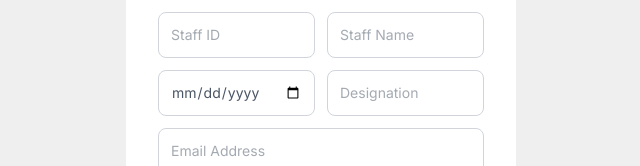
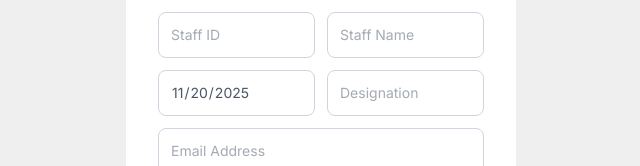
Before and after one commit to Esoft-Management-System/Frontend, a React app: page /StaffRequestLogin in a window 1280 px wide. Shown: the part 239-405 px from the top of the page, without its empty margins (319-959 px from the left). Built offline with nearby package versions, Linux system fonts and the light colour scheme; the HTML template or start-up script is replaced by a standard one.

Commit message:
I resolved date

```diff
--- a/src/components/common/Textinput.tsx
+++ b/src/components/common/Textinput.tsx
@@ -7,10 +7,11 @@ interface TextInputInterface{
   error?: string;
   name?: string;
   onChange?: (e: ChangeEvent<HTMLInputElement>) => void;
+  disbled?: boolean;
 }
 
 const Textinput = (props: TextInputInterface) => {
-    const {placeholder, type, value, error, name, onChange} =  props;
+    const {placeholder, type, value, error, name, onChange, disbled} =  props;
   if (
     type === "textarea"
   ) {
@@ -22,7 +23,7 @@ const Textinput = (props: TextInputInterface) => {
   }
   return (
     <>
-      <input name={name} onChange={onChange} className="border w-full text-sm text-gray-600 border-[#D1D5DB] p-3 focus:outline-none rounded-lg" type={type} placeholder={placeholder} value={value} />
+      <input name={name} onChange={onChange} className="border w-full text-sm text-gray-600 border-[#D1D5DB] p-3 focus:outline-none rounded-lg" type={type} placeholder={placeholder} value={value} disabled={disbled}/>
       {error && <p className="text-red-500 text-xs">{error}</p>}
     </>
   )
--- a/src/pages/login/StaffRequestLogin.tsx
+++ b/src/pages/login/StaffRequestLogin.tsx
@@ -1,11 +1,22 @@
 import { useNavigate } from "react-router-dom";
 import BlueButton from "../../components/common/BlueButton";
 import Textinput from "../../components/common/Textinput";
+import { useEffect, useState } from "react";
 
 
 const StaffRequestLogin = () => {
 
   const navigate = useNavigate();
+  const [currentDate, setCurrentDate ] = useState("");
+
+  useEffect(() => {
+    const today = new Date(); // save today date here
+    const year = today.getFullYear();
+    const month = String(today.getMonth() + 1).padStart(2, "0")
+    const date = String(today.getDate()).padStart(2, "0")
+    setCurrentDate(`${year}-${month}-${date}`)
+    console.log(currentDate);
+  }, [])
 
   return (
     <div className="h-screen w-screen flex items-center justify-center bg-[#EFEFEF]">
@@ -19,7 +30,7 @@ const StaffRequestLogin = () => {
               <Textinput placeholder="Staff Name" type="text" />
             </div>
             <div className="flex w-full gap-3 flex-col md:flex-row">
-              <Textinput placeholder="DD:MM:YYYY" type="date" />
+              <Textinput placeholder="DD:MM:YYYY" type="date" value={currentDate} disbled={true}/>
               <Textinput placeholder="Designation" type="text" />
             </div>
             <Textinput placeholder="Email Address" type="email" />
```
